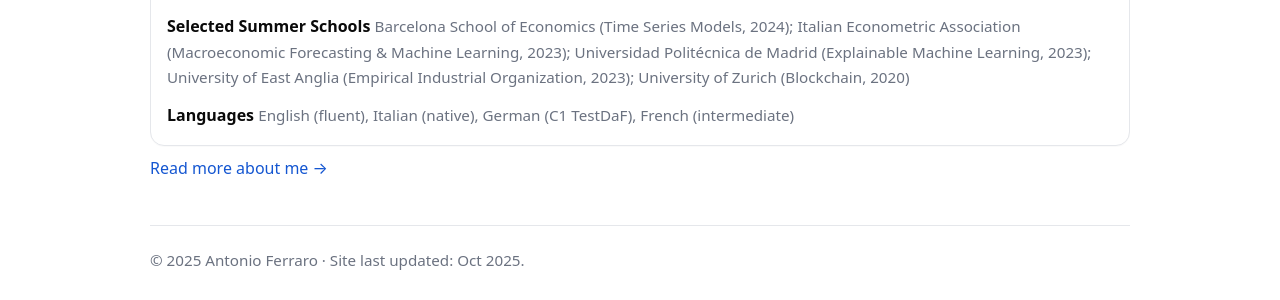
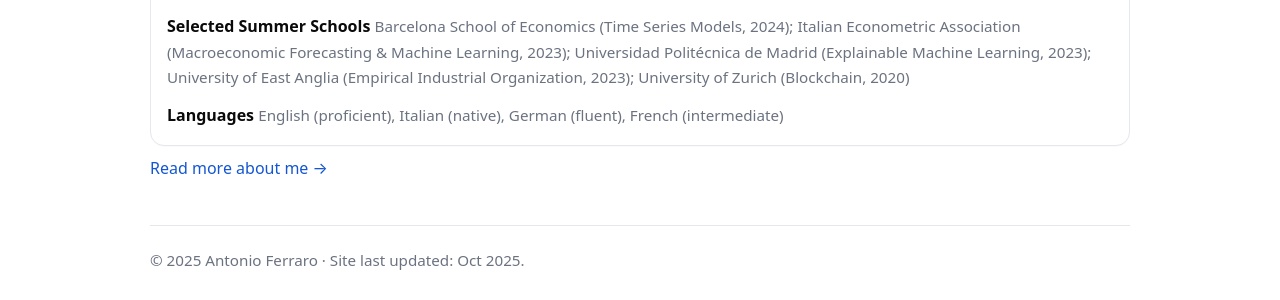
Before and after one commit to ferraroantonio/ferraroantonio.github.io, a Jekyll site: the page built from index.md, in a window 1280 px wide. Shown: the part 1141-1441 px from the top of the page. Built offline with Jekyll 4.4.1, drawn with Linux system fonts in a browser that asks for light colours.

Commit message:
Update index.md

```diff
--- a/index.md
+++ b/index.md
@@ -50,7 +50,7 @@ description: "Antonio Ferraro — PhD Candidate in Economics & Quantitative Meth
   <li class="item"><strong>B.Sc. in International Sciences, Development and Cooperation — University of Turin</strong> <span class="meta">2015 – 2018</span></li>
   <li class="item"><strong>Exchange Program — University of Hamburg</strong> <span class="meta">2017 – 2018</span></li>
   <li class="item"><strong>Selected Summer Schools</strong> <span class="meta">Barcelona School of Economics (Time Series Models, 2024); Italian Econometric Association (Macroeconomic Forecasting & Machine Learning, 2023); Universidad Politécnica de Madrid (Explainable Machine Learning, 2023); University of East Anglia (Empirical Industrial Organization, 2023); University of Zurich (Blockchain, 2020)</span></li>
-  <li class="item"><strong>Languages</strong> <span class="meta">English (fluent), Italian (native), German (C1 TestDaF), French (intermediate)</span></li>
+  <li class="item"><strong>Languages</strong> <span class="meta">English (proficient), Italian (native), German (fluent), French (intermediate)</span></li>
 </ul>
 </div>
 </section>
```
